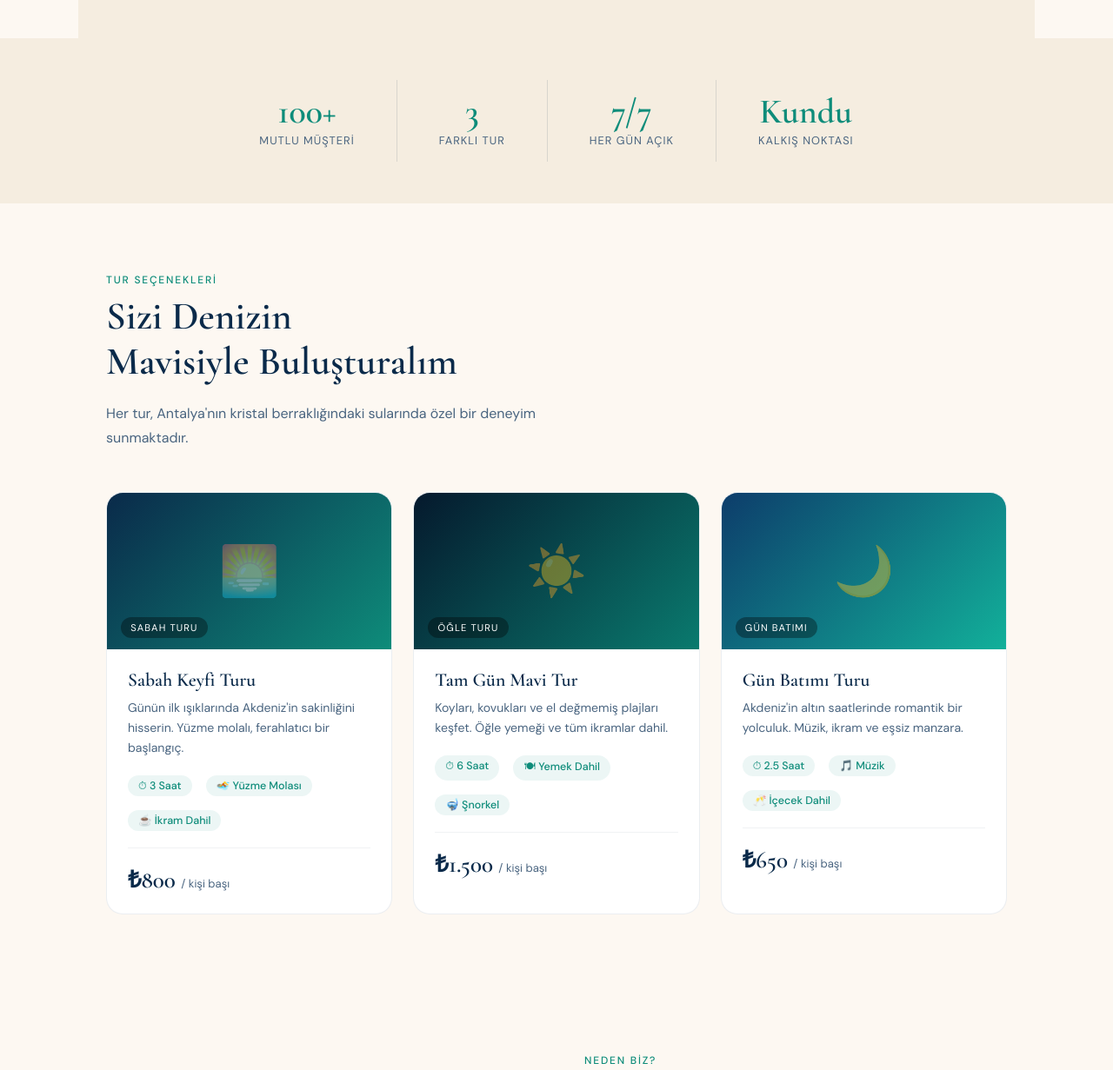
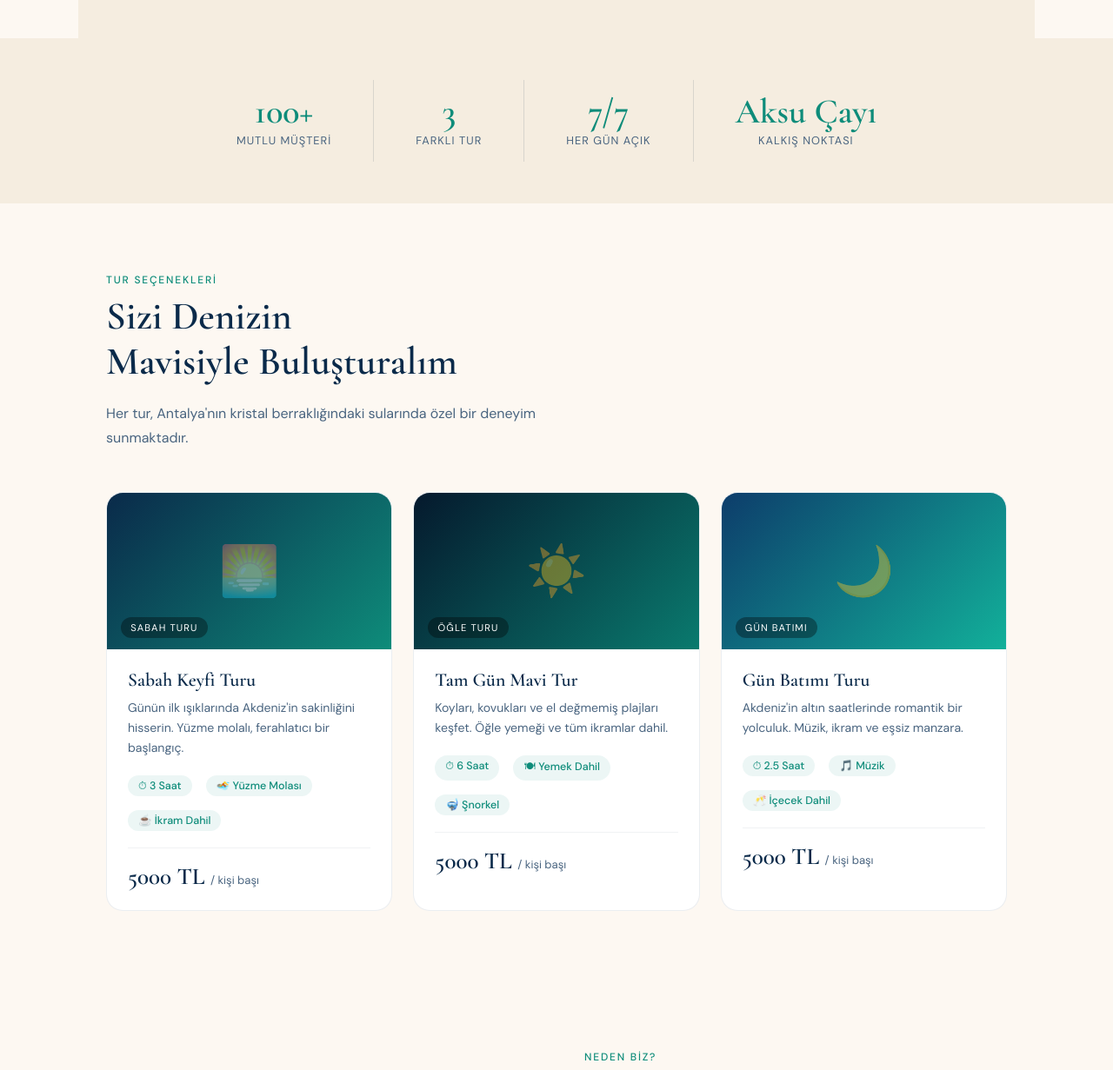
Before and after one commit to memreunlucan15/tekne-turu-caglar-reis, a plain HTML site: page index.html in a window 1280 px wide. Shown: the part 756-1987 px from the top of the page at 87% size. Drawn offline with nearby package versions, Linux system fonts and the light colour scheme.

Commit message:
Update location and pricing details in index.html

```diff
--- a/index.html
+++ b/index.html
@@ -450,7 +450,7 @@
     <span></span><span></span><span></span><span></span><span></span><span></span>
     <span></span><span></span><span></span><span></span><span></span><span></span>
   </div>
-  <div class="hero-badge">Antalya · Kundu · Akdeniz</div>
+  <div class="hero-badge">Antalya · Akdeniz</div>
   <h1>Masmavi <em>Antalya</em>'yı<br>Denizden Keşfet</h1>
   <p class="hero-sub">Çağlar Reis ile unutulmaz bir tekne turu deneyimi sizi bekliyor.</p>
   <div class="hero-btns">
@@ -474,7 +474,7 @@
     <div class="stat-label">Her Gün Açık</div>
   </div>
   <div class="stat-item">
-    <div class="stat-num">Kundu</div>
+    <div class="stat-num">Aksu Çayı</div>
     <div class="stat-label">Kalkış Noktası</div>
   </div>
 </div>
@@ -501,7 +501,7 @@
           <span>☕ İkram Dahil</span>
         </div>
         <div class="tour-price">
-          <span class="price-num">₺800</span>
+          <span class="price-num">5000 TL</span>
           <span class="price-unit">/ kişi başı</span>
         </div>
       </div>
@@ -521,7 +521,7 @@
           <span>🤿 Şnorkel</span>
         </div>
         <div class="tour-price">
-          <span class="price-num">₺1.500</span>
+          <span class="price-num">5000 TL</span>
           <span class="price-unit">/ kişi başı</span>
         </div>
       </div>
@@ -541,7 +541,7 @@
           <span>🥂 İçecek Dahil</span>
         </div>
         <div class="tour-price">
-          <span class="price-num">₺650</span>
+          <span class="price-num">5000 TL</span>
           <span class="price-unit">/ kişi başı</span>
         </div>
       </div>
@@ -701,7 +701,7 @@
 </div>
 
 <footer>
-  <p>© 2025 <span>Çağlar Reis Tekne Turu</span> · Antalya, Kundu · Tüm Hakları Saklıdır</p>
+  <p>© 2026 <span>Çağlar Reis Tekne Turu</span> · Antalya, Kundu · Tüm Hakları Saklıdır</p>
 </footer>
 
 <script>
```
